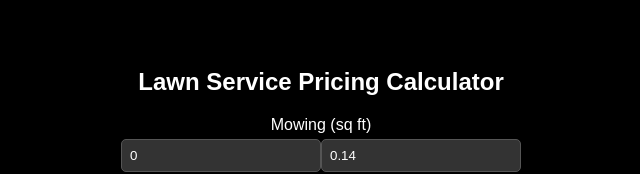
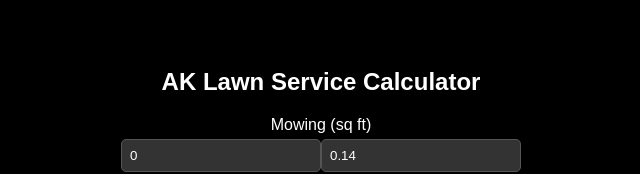
Before and after one commit to pinkwaffles999/AK, a plain HTML site: page index.html in a window 1280 px wide. Shown: the top 174 px of the page, without its empty margins (319-959 px from the left). Drawn offline with Linux system fonts and the light colour scheme.

Commit message:
Update index.html

```diff
--- a/index.html
+++ b/index.html
@@ -3,7 +3,7 @@
 <head>
     <meta charset="UTF-8">
     <meta name="viewport" content="width=device-width, initial-scale=1.0">
-    <title>Lawn Service Pricing Calculator</title>
+    <title>AK Lawn Service Calculator</title>
     <style>
         body {
             background-color: black;
@@ -111,7 +111,7 @@
 </head>
 <body>
     <div class="container">
-        <h2>Lawn Service Pricing Calculator</h2>
+        <h2>AK Lawn Service Calculator</h2>
         <div class="input-group">
             <label>Mowing (sq ft)</label>
             <div class="input-row">
```
